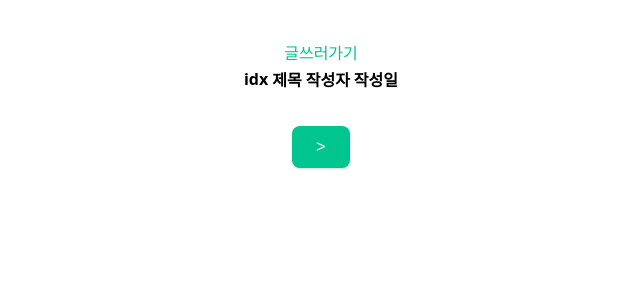
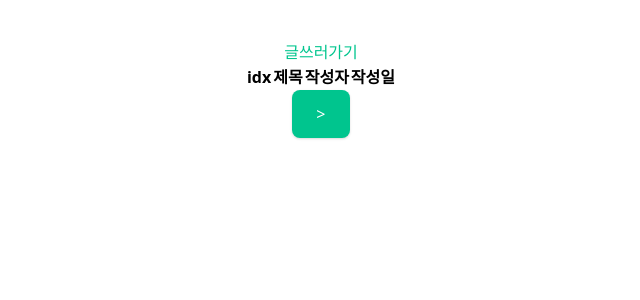
Before and after one commit to sarah1446/board-nuxt, a Nuxt app: page / in a window 1280 px wide. Shown: the top 300 px of the page, without its empty margins (319-959 px from the left). Built offline with nearby package versions, Linux system fonts and the light colour scheme.

Commit message:
tailwind설치

```diff
--- /dev/null
+++ b/assets/css/main.css
@@ -0,0 +1,3 @@
+@tailwind base;
+@tailwind components;
+@tailwind utilities;
--- a/nuxt.config.js
+++ b/nuxt.config.js
@@ -19,7 +19,9 @@
   },
 
   // Global CSS: https://go.nuxtjs.dev/config-css
-  css: [],
+  css: [
+    '@/assets/css/main.css',
+  ],
 
   // Plugins to run before rendering page: https://go.nuxtjs.dev/config-plugins
   plugins: [],
@@ -30,7 +32,7 @@
   // Modules for dev and build (recommended): https://go.nuxtjs.dev/config-modules
   buildModules: [
     // https://go.nuxtjs.dev/eslint
-    '@nuxtjs/eslint-module',
+    '@nuxt/postcss8',
   ],
 
   // Modules: https://go.nuxtjs.dev/config-modules
@@ -38,6 +40,11 @@
 
   // Build Configuration: https://go.nuxtjs.dev/config-build
   build: {
-
+    postcss: {
+      plugins: {
+        tailwindcss: {},
+        autoprefixer: {},
+      },
+    },
   },
 }
--- a/package.json
+++ b/package.json
@@ -21,12 +21,16 @@
   },
   "devDependencies": {
     "@babel/eslint-parser": "^7.19.1",
+    "@nuxt/postcss8": "^1.1.3",
     "@nuxtjs/eslint-config": "^11.0.0",
     "@nuxtjs/eslint-module": "^3.1.0",
+    "autoprefixer": "^10.4.13",
     "eslint": "^8.24.0",
     "eslint-config-prettier": "^8.5.0",
     "eslint-plugin-nuxt": "^4.0.0",
     "eslint-plugin-vue": "^9.5.1",
-    "prettier": "^2.7.1"
+    "postcss": "^8.4.20",
+    "prettier": "^2.7.1",
+    "tailwindcss": "^3.2.4"
   }
 }
--- /dev/null
+++ b/tailwind.config.js
@@ -0,0 +1,15 @@
+/** @type {import('tailwindcss').Config} */
+module.exports = {
+  content: [
+    "./components/**/*.{js,vue,ts}",
+    "./layouts/**/*.vue",
+    "./pages/**/*.vue",
+    "./plugins/**/*.{js,ts}",
+    "./nuxt.config.{js,ts}",
+  ],
+
+  theme: {
+    extend: {},
+  },
+  plugins: [],
+}
```
Also changed, not shown: 1 other file (tests, documents, lock files or other folders).
